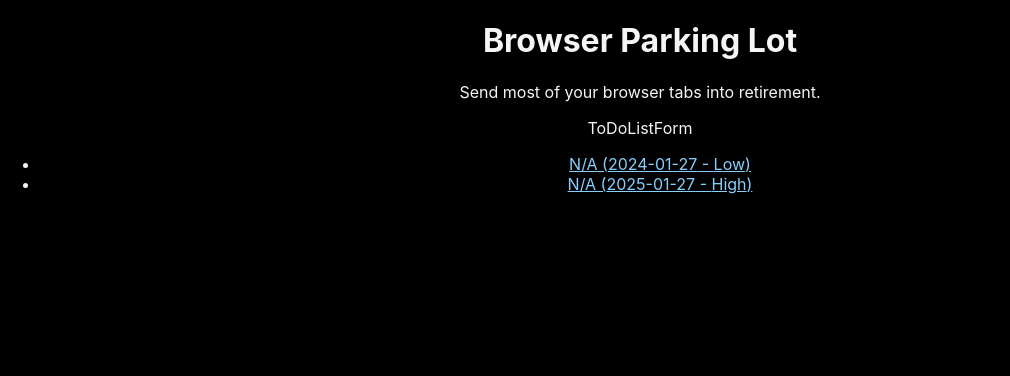
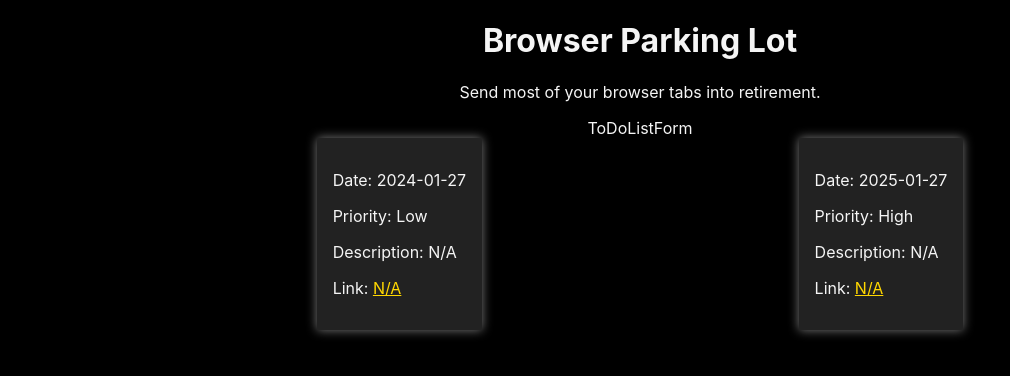
Before and after one commit to cheyennefahr123/to-do-list, a React (Create React App) app: page / in a window 1280 px wide. Shown: the top 376 px of the page, without its empty margins (0-1010 px from the left). Built offline with nearby package versions, Linux system fonts and the light colour scheme.

Commit message:
completed LI and styling

```diff
--- a/package.json
+++ b/package.json
@@ -7,6 +7,7 @@
     "@testing-library/jest-dom": "^5.17.0",
     "@testing-library/react": "^13.4.0",
     "@testing-library/user-event": "^13.5.0",
+    "nanoid": "^5.0.5",
     "react": "^18.2.0",
     "react-dom": "^18.2.0",
     "react-scripts": "5.0.1",
--- a/src/App.jsx
+++ b/src/App.jsx
@@ -1,17 +1,21 @@
 import "./App.css";
 import React, { useState } from 'react';
+import { nanoid } from 'nanoid';
 import ToDoListForm from "./Components/ToDoListForm/ToDoListForm";
 import ToDoList from "./Components/ToDoList/ToDoList";
+
 
 function App() {
     const [ToDoListItems, setToDoListItems] = useState ([
         {
+            id: nanoid(),
             date: "2024-01-27",
             priority: "Low",
             link: "N/A",
             description: "N/A"
         },
         {
+            id: nanoid(),
             date: "2025-01-27",
             priority: "High",
             link: "N/A",
--- a/src/Components/ToDoList/ToDoItem.jsx
+++ b/src/Components/ToDoList/ToDoItem.jsx
@@ -1,12 +1,18 @@
 import React from 'react'
 
-export default function ToDoItem( {item}) {
+export default function ToDoItem( {id, link, description, date, priority} ) {
 
     return (
-        <li>
-            <a href={item.link}>
-                {item.description} ({item.date} - {item.priority})
-            </a>
-        </li>
-    );
-}
+        <section className="to-do-item-container">
+            <p className="to-do-item-field">Date: { date }</p>
+            <p className="to-do-item-field">Priority: { priority }</p>
+            <p className="to-do-item-field">Description: { description }</p>
+            <p className="to-do-item-field">
+              Link:&nbsp;
+              <a href={link} target="_blank" rel="noreferrer" className="to-do-item-anchor">
+                { link }
+              </a>
+            </p>
+        </section>
+      );
+    }
--- /dev/null
+++ b/src/Components/ToDoList/ToDoList.css
@@ -0,0 +1,24 @@
+.to-do-list-container {
+    display: flex;
+    flex-wrap: wrap;
+    justify-content: space-evenly;
+}
+
+
+.to-do-item-container {
+    max-width: 30%;
+    background-color:#222222;
+    box-shadow: 0px 0px 10px rgba(155, 155, 155, 0.8);
+    padding: 1rem;
+    text-align: left;
+}
+
+
+.to-do-item-anchor {
+    color: gold;
+}
+
+
+.to-do-item-anchor:visited {
+    color: goldenrod;
+}
--- a/src/Components/ToDoList/ToDoList.jsx
+++ b/src/Components/ToDoList/ToDoList.jsx
@@ -1,13 +1,14 @@
 import React from 'react';
 import ToDoItem from './ToDoItem';
+import './ToDoList.css';
 
 export default function ToDoList({ ToDoListItems }) {
 
   const ListItems = ToDoListItems.map((item, index) =>
-    <ToDoItem key={index} item={item} />
+    <ToDoItem key={item.id} {...item} />
   )
 
   return (
-    <ul>{ ListItems }</ul>
+    <section className="to-do-list-container">{ ListItems }</section>
   );
 }
```
Also changed, not shown: 1 other file (tests, documents, lock files or other folders).
